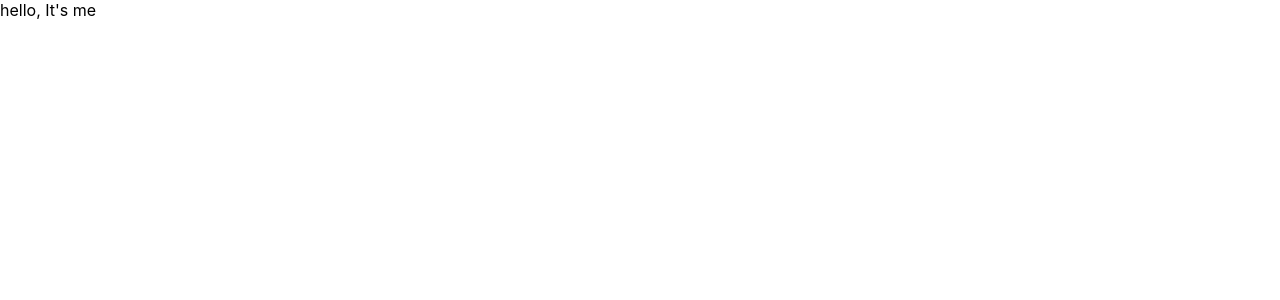
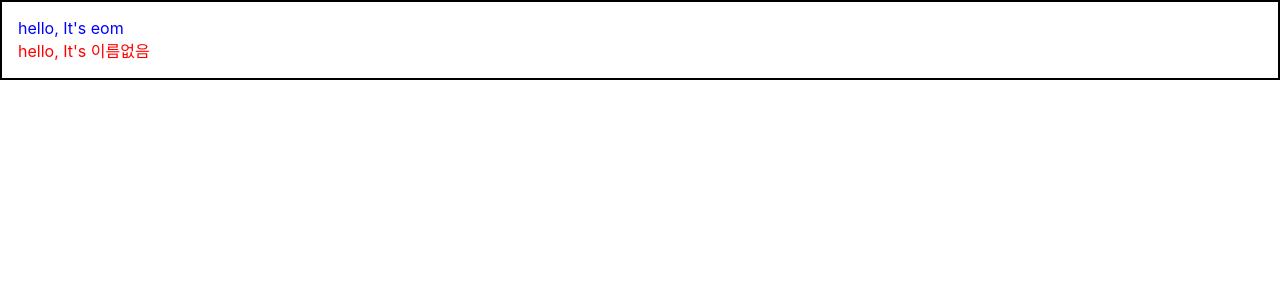
Before and after one commit to nook1208/begin-react, a React (Create React App) app: page / in a window 1280 px wide. Shown: the top 300 px of the page. Built offline with nearby package versions, Linux system fonts and the light colour scheme.

Commit message:
Chap1.5-6: Apply props and Wrapper component
Signed-off-by: Sunwook Eom <sunwook5492@gmail.com>

```diff
--- a/src/App.js
+++ b/src/App.js
@@ -1,11 +1,13 @@
 import React from 'react';
 import Hello from './Hello';
+import Wrapper from './Wrapper';
 
 function App() {
   return (
-    <div>
-      <Hello />
-    </div>
+    <Wrapper>
+      <Hello name="eom" color="blue" />
+      <Hello color="red" />
+    </Wrapper>
   );
 }
 
--- a/src/Hello.js
+++ b/src/Hello.js
@@ -1,7 +1,16 @@
 import React from 'react';
 
-function Hello() {
-    return <div>hello, It's me</div>
+function Hello({ color, name, isSpecial }) {
+    return (
+    <div style={{ color }}>
+        {isSpecial && <b>*</b>}
+        hello, It's {name}
+    </div>
+    );
+}
+
+Hello.defaultProps = {
+    name: '이름없음'
 }
 
 export default Hello;
--- /dev/null
+++ b/src/Wrapper.js
@@ -0,0 +1,15 @@
+import React from 'react';
+
+function Wrapper({ children }) {
+    const style = {
+        border: '2px solid black',
+        padding: '16px'
+    };
+    return (
+        <div style={style}>
+            {children}
+        </div>
+    )
+}
+
+export default Wrapper;
```
